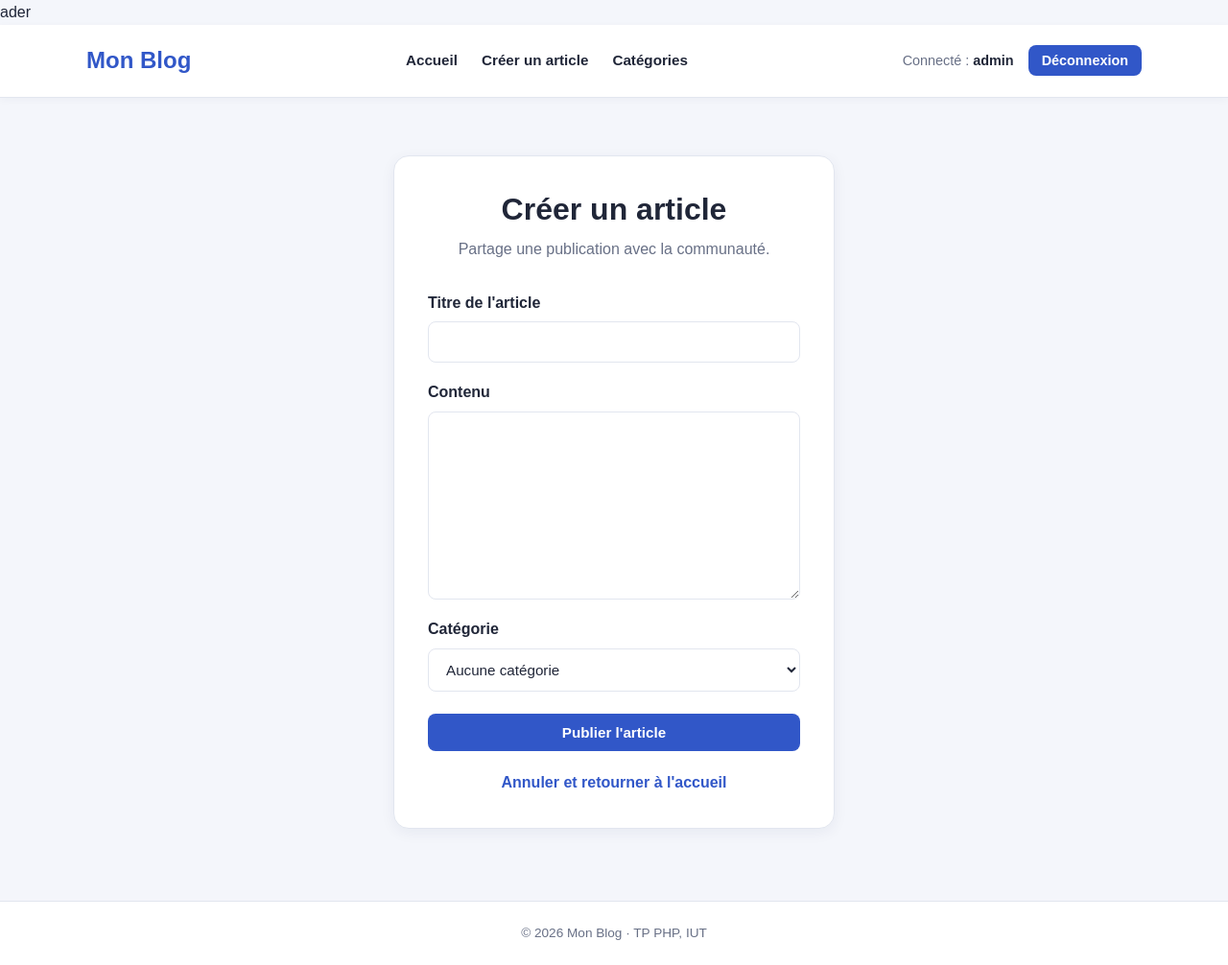
After one commit to damienG-C/TP_PHP, a PHP site: page /crea_article.php in a window 1280 px wide. The commit adds this page. Shown: the whole page at 96% size. Run offline with PHP 8.4, Linux system fonts and the light colour scheme; a user stored in the database is signed in; tables that the repository leaves empty hold one stand-in row (values such as "Sample post").

Commit message:
ajout de la déco et de la création d'article

```diff
--- /dev/null
+++ b/crea_article.php
@@ -0,0 +1,100 @@
+<?php
+declare(strict_types=1);
+
+require_once __DIR__ . '/config.php';
+authentification();
+
+$erreur = '';
+$titre = '';
+$description = '';
+$categorieId = '';
+
+$categories = $pdo->query('SELECT id, nom FROM categorie ORDER BY nom')
+                  ->fetchAll(PDO::FETCH_ASSOC);
+
+if ($_SERVER['REQUEST_METHOD'] === 'POST') {
+    $titre = trim((string)($_POST['titre'] ?? ''));
+    $description = trim((string)($_POST['description'] ?? ''));
+    $categorieId = trim((string)($_POST['categorie'] ?? ''));
+    $token = (string)($_POST['csrf_token'] ?? '');
+
+    if (empty($_SESSION['csrf_token']) || !hash_equals($_SESSION['csrf_token'], $token)) {
+        $erreur = 'Le formulaire a expiré. Recharge la page et réessaie.';
+    } elseif ($titre === '' || mb_strlen($titre) > 50) {
+        $erreur = 'Le titre est obligatoire et ne doit pas dépasser 50 caractères.';
+    } elseif ($description === '' || mb_strlen($description) > 1000) {
+        $erreur = 'Le contenu est obligatoire et ne doit pas dépasser 1 000 caractères.';
+    } elseif ($categorieId !== '' && !ctype_digit($categorieId)) {
+        $erreur = 'La catégorie sélectionnée est invalide.';
+    } else {
+        $categorieValide = true;
+        if ($categorieId !== '') {
+            $checkCategorie = $pdo->prepare('SELECT id FROM categorie WHERE id = :id');
+            $checkCategorie->execute(['id' => (int)$categorieId]);
+            $categorieValide = (bool)$checkCategorie->fetchColumn();
+        }
+
+        if (!$categorieValide) {
+            $erreur = 'La catégorie sélectionnée n’existe pas.';
+        } else {
+            try {
+                $insert = $pdo->prepare(
+                    'INSERT INTO article (id_auteur, titre, description, pseudo, categorie)
+                     VALUES (:id_auteur, :titre, :description, :pseudo, :categorie)'
+                );
+                $insert->execute([
+                    'id_auteur' => (int)$_SESSION['user_id'],
+                    'titre' => $titre,
+                    'description' => $description,
+                    'pseudo' => (string)$_SESSION['pseudo'],
+                    'categorie' => $categorieId === '' ? null : (int)$categorieId,
+                ]);
+                header('Location: article.php?id=' . (int)$pdo->lastInsertId());
+                exit;
+            } catch (PDOException $e) {
+                error_log($e->getMessage());
+                $erreur = 'Une erreur est survenue pendant la publication. Réessaie.';
+            }
+        }
+    }
+}
+
+$titrePage = 'Créer un article';
+require __DIR__ . '/header.php';
+?>
+<section class="auth-page">
+    <div class="auth-container">
+        <h1>Créer un article</h1>
+        <p>Partage une publication avec la communauté.</p>
+
+        <?php if ($erreur !== ''): ?>
+            <p class="error-message"><?= htmlspecialchars($erreur, ENT_QUOTES, 'UTF-8') ?></p>
+        <?php endif; ?>
+
+        <form method="post" action="crea_article.php">
+            <input type="hidden" name="csrf_token" value="<?= htmlspecialchars($_SESSION['csrf_token'], ENT_QUOTES, 'UTF-8') ?>">
+
+            <label for="titre">Titre de l'article</label>
+            <input type="text" id="titre" name="titre" maxlength="50" required
+                   value="<?= htmlspecialchars($titre, ENT_QUOTES, 'UTF-8') ?>">
+
+            <label for="description">Contenu</label>
+            <textarea id="description" name="description" rows="10" maxlength="1000" required><?= htmlspecialchars($description, ENT_QUOTES, 'UTF-8') ?></textarea>
+
+            <label for="categorie">Catégorie</label>
+            <select id="categorie" name="categorie">
+                <option value="">Aucune catégorie</option>
+                <?php foreach ($categories as $categorie): ?>
+                    <option value="<?= (int)$categorie['id'] ?>"
+                        <?= (string)$categorie['id'] === $categorieId ? 'selected' : '' ?>>
+                        <?= htmlspecialchars($categorie['nom'], ENT_QUOTES, 'UTF-8') ?>
+                    </option>
+                <?php endforeach; ?>
+            </select>
+
+            <button type="submit">Publier l'article</button>
+        </form>
+        <a href="index.php">Annuler et retourner à l'accueil</a>
+    </div>
+</section>
+<?php require __DIR__ . '/footer.php'; ?>
--- a/header.php
+++ b/header.php
@@ -1,43 +1,47 @@
+ader
+
 <?php
+$titrePage = $titrePage ?? '';
+$estConnecte = !empty($_SESSION['user_id']);
+$estAdmin = !empty($_SESSION['admin']);
+$pseudo = $_SESSION['pseudo'] ?? '';
 
-$titrePage = $titrePage ?? '';
-$estConnecte  = !empty($_SESSION['user_id']);
-$estAdmin   = !empty($_SESSION['admin']);
-$pseudo    = $_SESSION['pseudo'] ?? '';
+if ($estConnecte && empty($_SESSION['csrf_token'])) {
+    $_SESSION['csrf_token'] = bin2hex(random_bytes(32));
+}
 ?>
-
 <!DOCTYPE html>
 <html lang="fr">
 <head>
     <meta charset="UTF-8">
     <meta name="viewport" content="width=device-width, initial-scale=1">
-    <title><?= htmlspecialchars($titrePage) ?> - Mon Blog</title>
-    <link rel="stylesheet" href="style.css">
+    <title><?= htmlspecialchars($titrePage, ENT_QUOTES, 'UTF-8') ?> - Mon Blog</title>
+    <link rel="stylesheet" href="css/style.css">
 </head>
 <body>
 <header class="site-header">
     <div class="container header-inner">
         <a class="logo" href="index.php">Mon Blog</a>
-
         <nav>
             <a href="index.php">Accueil</a>
             <?php if ($estConnecte): ?>
-                <a href="crea_article.php">Nouvel article</a>
+                <a href="crea_article.php">Créer un article</a>
                 <?php if ($estAdmin): ?>
                     <a href="admin/categories.php">Catégories</a>
                 <?php endif; ?>
             <?php endif; ?>
         </nav>
-
         <div class="user-zone">
             <?php if ($estConnecte): ?>
-                <span>Connecté : <strong><?= htmlspecialchars($pseudo) ?></strong></span>
-                <a href="login.php">Déconnexion</a>
+                <span>Connecté : <strong><?= htmlspecialchars((string)$pseudo, ENT_QUOTES, 'UTF-8') ?></strong></span>
+                <form method="post" action="logout.php" class="logout-form">
+                    <input type="hidden" name="csrf_token" value="<?= htmlspecialchars($_SESSION['csrf_token'], ENT_QUOTES, 'UTF-8') ?>">
+                    <button type="submit">Déconnexion</button>
+                </form>
             <?php else: ?>
                 <a href="login.php">Connexion</a>
             <?php endif; ?>
         </div>
     </div>
 </header>
-
 <main class="container">
--- a/login.php
+++ b/login.php
@@ -133,7 +133,6 @@ require __DIR__ . '/header.php';
                 <input type="text" id="pseudo" name="pseudo" required minlength="3"  maxlength="50"
                 autocomplete="username"
                 value="<?= htmlspecialchars($_POST['pseudo'] ?? '', ENT_QUOTES, 'UTF-8') ?>">
-
                 <label for="mdp-inscription">Mot de passe</label>
                 <input type="password" id="mdp-inscription" name="mot_de_passe" required minlength="8"
                 autocomplete="new-password">
--- a/style.css
+++ b/style.css
@@ -571,3 +571,16 @@ select {
         font-size: 0.85rem;
     }
 }
+
+
+/* Formulaire de déconnexion dans l'en-tête */
+.user-zone .logout-form {
+    display: inline-flex;
+    align-items: center;
+    margin: 0;
+}
+.user-zone .logout-form button {
+    padding: 8px 14px;
+    border-radius: 8px;
+    font-size: 0.9rem;
+}
```
Also changed, not shown: logout.php (added, +30 -0 lines).
